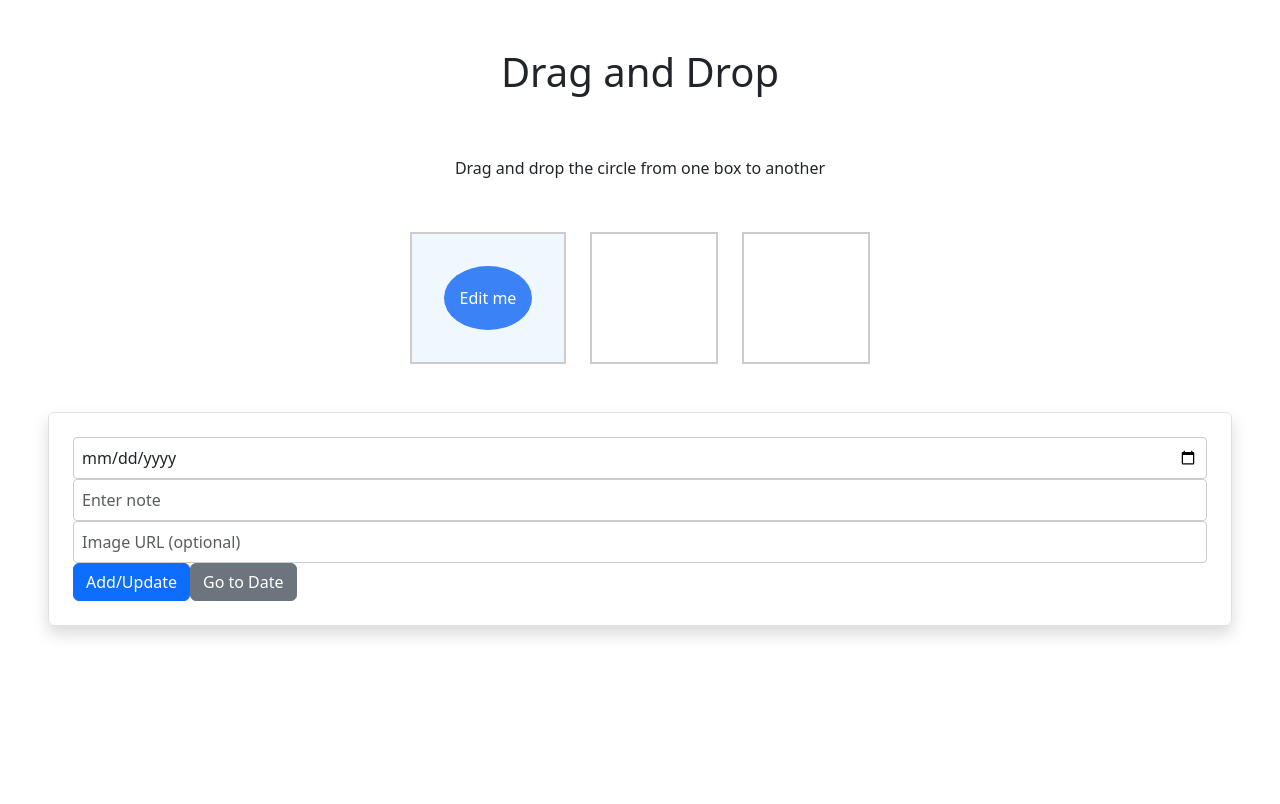
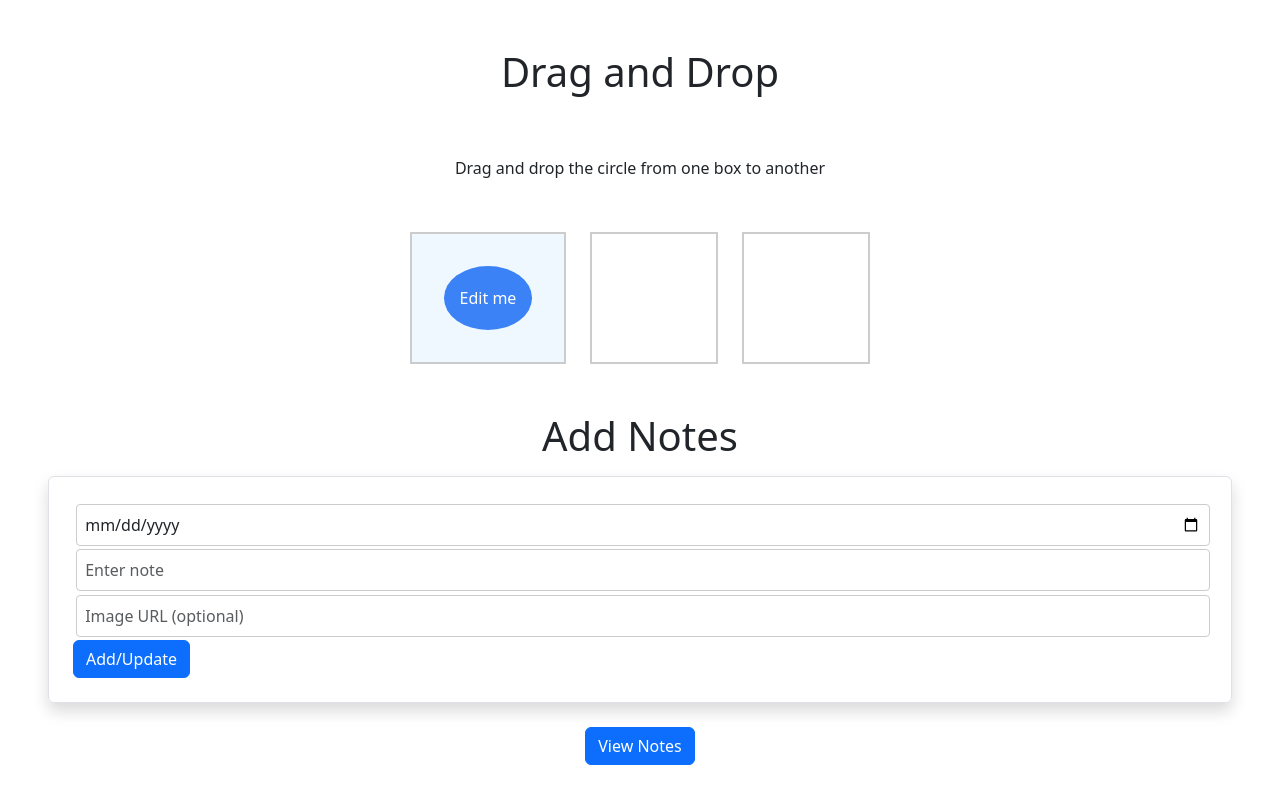
Before and after one commit to rohinishambharkar/Interactive_One_Pager, an Angular app: page / in a window 1280 px wide. Shown: the top 804 px of the page. Built offline with nearby package versions, Linux system fonts and the light colour scheme.

Commit message:
added button to view notes

```diff
--- a/src/app/timeline/timeline.component.css
+++ b/src/app/timeline/timeline.component.css
@@ -4,14 +4,17 @@
   padding: 1rem;
   border-radius: 8px;
 }
+
 .timeline-entry {
   transition: transform 0.3s ease;
+  flex-direction: column;
+  align-items: center;
+  justify-content: start;
 }
-/* .timeline-entry:hover {
-  transform: scale(1.05);
-} */
+
 .form-control {
   padding: 0.5rem;
+  margin: 0.2rem;
   border-radius: 4px;
   border: 1px solid #ccc;
 }
@@ -21,8 +24,8 @@ img {
   height: 128px;
   object-fit: cover;
   display: block;
-  margin: 0 auto;
   border-radius: 6px;
+  margin-bottom: 0.5rem;
 }
 
 .note-box {
@@ -30,7 +33,7 @@ img {
   padding: 0.5rem;
   border: 1px solid #ccc;
   border-radius: 6px;
-  margin-top: 0.5rem;
   text-align: left;
   font-size: 0.9rem;
+  width: 100%;
 }
--- a/src/app/timeline/timeline.component.html
+++ b/src/app/timeline/timeline.component.html
@@ -1,25 +1,47 @@
+<!-- Timeline Wrapper (Limited Width + Centered) -->
+<div class="max-w-screen-lg mx-auto p-5">
+
+
+    <h1 class="d-flex justify-content-center pb-2"> Add Notes</h1>
   <!-- Input Form Box -->
-<div class="mb-4 p-4 border rounded bg-gray-50 shadow flex flex-col md:flex-row gap-4 items-start md:items-center m-5">
+  <div class="mb-4 p-4 border rounded bg-gray-50 shadow flex flex-col md:flex-row gap-4 items-start md:items-center">
     <input type="date" [(ngModel)]="selectedDate" class="form-control" />
     <input type="text" [(ngModel)]="note" placeholder="Enter note" class="form-control" />
     <input type="text" [(ngModel)]="imageUrl" placeholder="Image URL (optional)" class="form-control" />
     <button class="btn btn-primary" (click)="addEntry()">Add/Update</button>
-  <button class="btn btn-secondary" (click)="scrollToDate(selectedDate)">Go to Date</button>
+    <!-- <button class="btn btn-secondary" (click)="scrollToDate(selectedDate)">Go to Date</button> -->
   </div>
 
+
+<!-- Button to Show Notes -->
+<div class="text-center mb-4">
+  <button class="btn btn-primary" (click)="toggleNotesVisibility()" *ngIf="!showNotes">
+    View Notes
+  </button>
+</div>
+
+<!-- Scrollable Timeline Container -->
+<div
+  #timelineContainer
+  *ngIf="showNotes"
+  class="timeline-container overflow-x-auto whitespace-nowrap flex gap-4 py-4 px-5 border-t"
+>
+<h1 class="d-flex justify-content-center">Notes</h1>
   <div
     *ngFor="let entry of entries"
-  class="timeline-entry p-4 border rounded min-w-[250px] flex-shrink-0 text-center bg-white shadow m-5"
+    class="timeline-entry flex flex-col items-center p-4 border rounded min-w-[250px] bg-white shadow"
     [id]="'entry-' + entry.date"
   >
-  <strong>{{ entry.date }}</strong>
-
-  <!-- Note box -->
-  <div class="note-box">
+    <strong class="mb-2">{{ entry.date }}</strong>
+    <img *ngIf="entry.imageUrl"
+         [src]="entry.imageUrl"
+         alt="Note Image"
+         class="w-32 h-32 object-cover rounded mb-2" />
+    <div class="note-box w-full text-sm">
       {{ entry.note }}
     </div>
+  </div>
+</div>
 
-  <!-- Image -->
-  <img *ngIf="entry.imageUrl" [src]="entry.imageUrl" alt="Note Image"
-       class="mt-2 w-32 h-32 object-cover mx-auto rounded" />
+
 </div>
--- a/src/app/timeline/timeline.component.ts
+++ b/src/app/timeline/timeline.component.ts
@@ -21,10 +21,21 @@ export class TimelineComponent implements AfterViewInit {
   imageUrl: string = '';
   @ViewChild('timelineContainer') timelineContainer!: ElementRef;
 
+  showNotes: boolean = false;
+
+toggleNotesVisibility() {
+  this.showNotes = true;
+}
+
   ngAfterViewInit() {
-    const stored = localStorage.getItem('timelineData');
-    if (stored) this.entries = JSON.parse(stored);
-  }
+  const stored = localStorage.getItem('timelineData');
+  if (stored) this.entries = JSON.parse(stored);
+
+  // Optional: auto scroll to today
+  const today = new Date().toISOString().slice(0, 10);
+  setTimeout(() => this.scrollToDate(today), 300);
+}
+
 
   addEntry() {
     if (!this.selectedDate) return;
```
Lines whose indentation alone changed are shown as unchanged.
